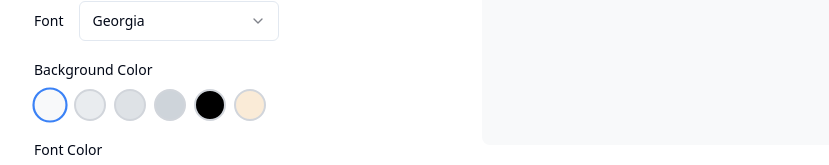
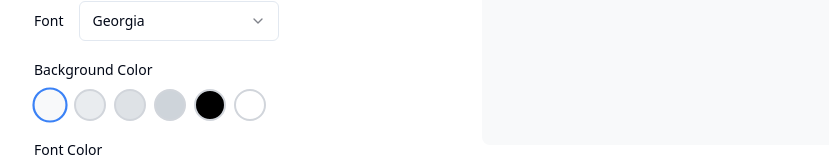
Before and after one commit to andrewapple/note-to-carousel, a React (Vite) app: page / in a window 1280 px wide. Shown: the part 371-536 px from the top of the page, without its empty margins (174-1003 px from the left). Built offline with nearby package versions, Linux system fonts and the light colour scheme.

Commit message:
Update tailwind.config.ts
removed antiquewhite as a bg color

```diff
--- a/tailwind.config.ts
+++ b/tailwind.config.ts
@@ -65,7 +65,7 @@ export default {
           3: "#DEE2E6",
           4: "#CED4DA",
           5: "#000000",
-          6: "#FAEBD7",
+       //   6: "#FAEBD7",
         },
       },
     },
```
